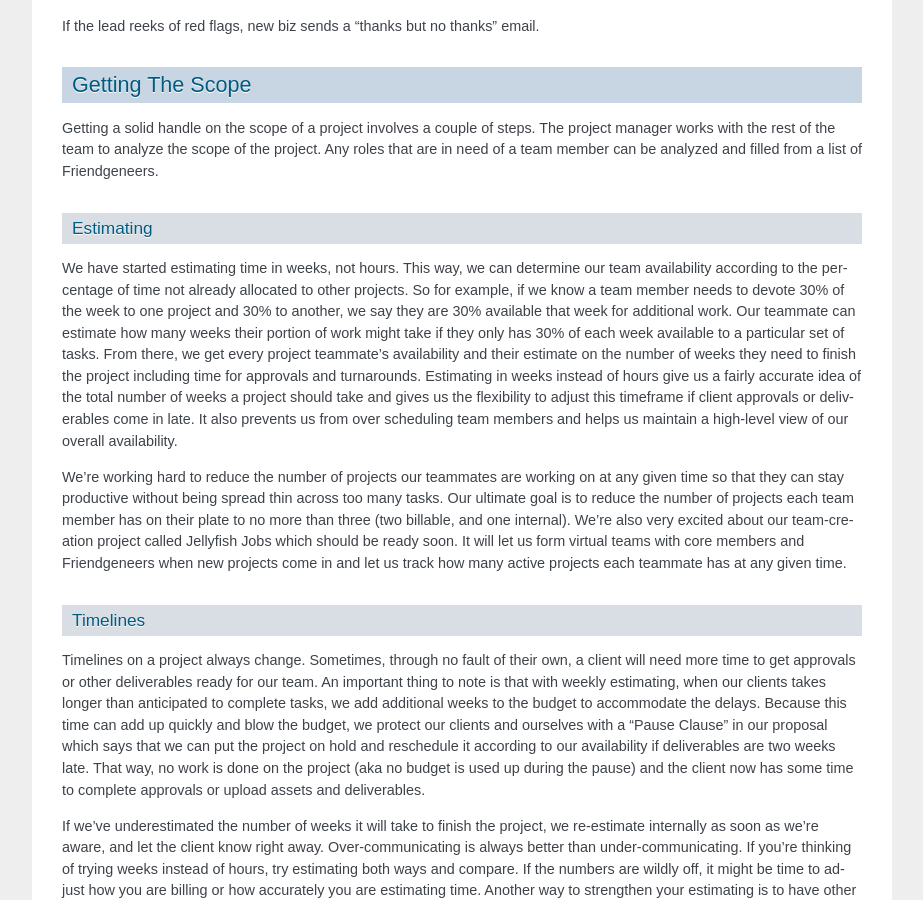
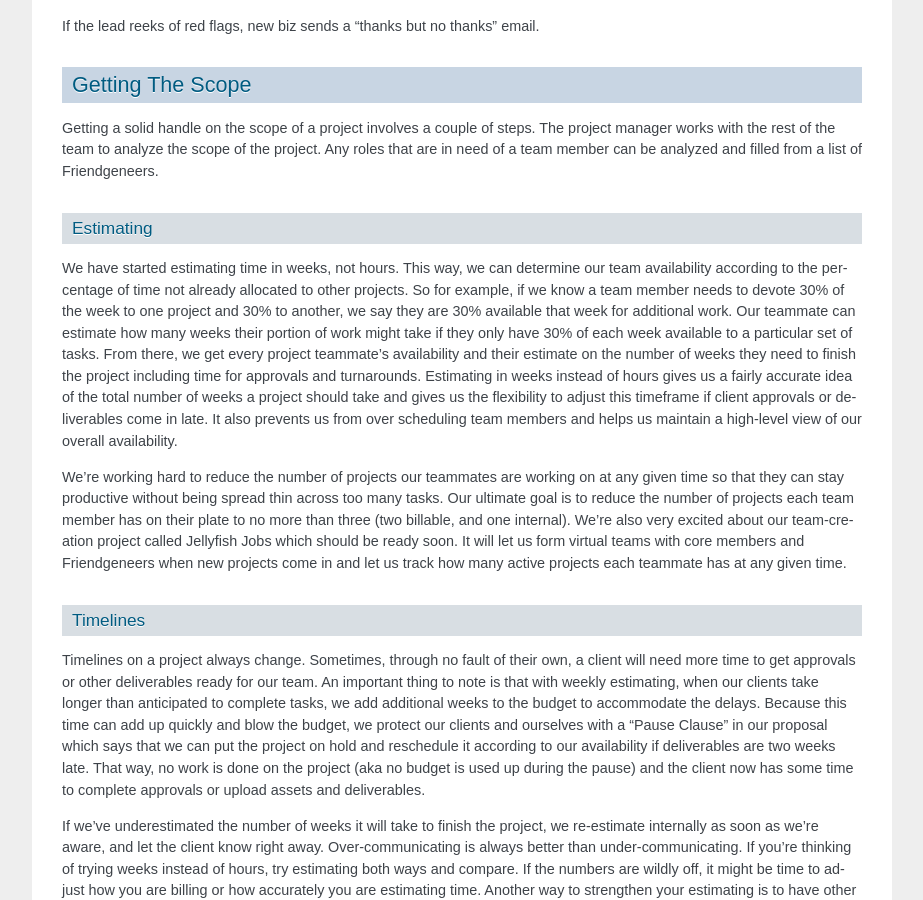
Before and after one commit to ngenworks/process.ngenworks.com, a Sphinx documentation site: the page built from docs/source/new_business.rst, in a window 1280 px wide and 900 px high, scrolled down 1667 px. Shown: the whole window, without its empty margins (198-1121 px from the left). Built offline with Sphinx 7.4.7, drawn with Linux system fonts in a browser that asks for light colours; pages that are not in the unit, such as notebooks, are missing from menus; some of the changed text lies outside the part shown.

Commit message:
Update new_business.rst

```diff
--- a/docs/source/new_business.rst
+++ b/docs/source/new_business.rst
@@ -22,7 +22,7 @@
 
 **NOT US** If things look good but for some reason we can’t take the lead, we send a polite “would love to work with you but the timing isn’t right” email. If there’s a shop we think could help the prospect we provide contact information for the prospect to initiate contact.
 
-**NO THANKS** If things don’t look good (red flags, ridiculous budget, or nonexistent timeline), a ‘thanks but no thanks” email is sent to the lead.
+**NO THANKS** If things don’t look good (red flags, ridiculous budget, or nonexistent timeline), a "thanks but no thanks" email is sent to the lead.
 
 --------------
 Call For Teams
@@ -62,14 +62,14 @@
 Estimating
 ^^^^^^^^^^
 
-We have started estimating time in weeks, not hours. This way, we can determine our team availability according to the percentage of time not already allocated to other projects. So for example, if we know a team member needs to devote 30% of the week to one project and 30% to another, we say they are 30% available that week for additional work. Our teammate can estimate how many weeks their portion of work might take if they only has 30% of each week available to a particular set of tasks. From there, we get every project teammate's availability and their estimate on the number of weeks they need to finish the project including time for approvals and turnarounds. Estimating in weeks instead of hours give us a fairly accurate idea of the total number of weeks a project should take and gives us the flexibility to adjust this timeframe if client approvals or deliverables come in late. It also prevents us from over scheduling team members and helps us maintain a high-level view of our overall availability.
+We have started estimating time in weeks, not hours. This way, we can determine our team availability according to the percentage of time not already allocated to other projects. So for example, if we know a team member needs to devote 30% of the week to one project and 30% to another, we say they are 30% available that week for additional work. Our teammate can estimate how many weeks their portion of work might take if they only have 30% of each week available to a particular set of tasks. From there, we get every project teammate's availability and their estimate on the number of weeks they need to finish the project including time for approvals and turnarounds. Estimating in weeks instead of hours gives us a fairly accurate idea of the total number of weeks a project should take and gives us the flexibility to adjust this timeframe if client approvals or deliverables come in late. It also prevents us from over scheduling team members and helps us maintain a high-level view of our overall availability.
 
 We're working hard to reduce the number of projects our teammates are working on at any given time so that they can stay productive without being spread thin across too many tasks. Our ultimate goal is to reduce the number of projects each team member has on their plate to no more than three (two billable, and one internal). We're also very excited about our team-creation project called Jellyfish Jobs which should be ready soon. It will let us form virtual teams with core members and Friendgeneers when new projects come in and let us track how many active projects each teammate has at any given time.
 
 Timelines
 ^^^^^^^^^
 
-Timelines on a project always change. Sometimes, through no fault of their own, a client will need more time to get approvals or other deliverables ready for our team. An important thing to note is that with weekly estimating, when our clients takes longer than anticipated to complete tasks, we add additional weeks to the budget to accommodate the delays. Because this time can add up quickly and blow the budget, we protect our clients and ourselves with a "Pause Clause" in our proposal which says that we can put the project on hold and reschedule it according to our availability if deliverables are two weeks late. That way, no work is done on the project (aka no budget is used up during the pause) and the client now has some time to complete approvals or upload assets and deliverables.
+Timelines on a project always change. Sometimes, through no fault of their own, a client will need more time to get approvals or other deliverables ready for our team. An important thing to note is that with weekly estimating, when our clients take longer than anticipated to complete tasks, we add additional weeks to the budget to accommodate the delays. Because this time can add up quickly and blow the budget, we protect our clients and ourselves with a "Pause Clause" in our proposal which says that we can put the project on hold and reschedule it according to our availability if deliverables are two weeks late. That way, no work is done on the project (aka no budget is used up during the pause) and the client now has some time to complete approvals or upload assets and deliverables.
 
 If we've underestimated the number of weeks it will take to finish the project, we re-estimate internally as soon as we're aware, and let the client know right away. Over-communicating is always better than under-communicating. If you're thinking of trying weeks instead of hours, try estimating both ways and compare. If the numbers are wildly off, it might be time to adjust how you are billing or how accurately you are estimating time. Another way to strengthen your estimating is to have other team members weigh in on the estimate. That way newer teammates or people who are not as confident with estimating have supports in place to help them be more accurate. At the end of the day, we don't feel comfortable telling our teammates how much time they should take to do a task. They need to be the ones to share that with the team because we all trust we're doing our best work and we want to help keep each other accountable.
 
```
